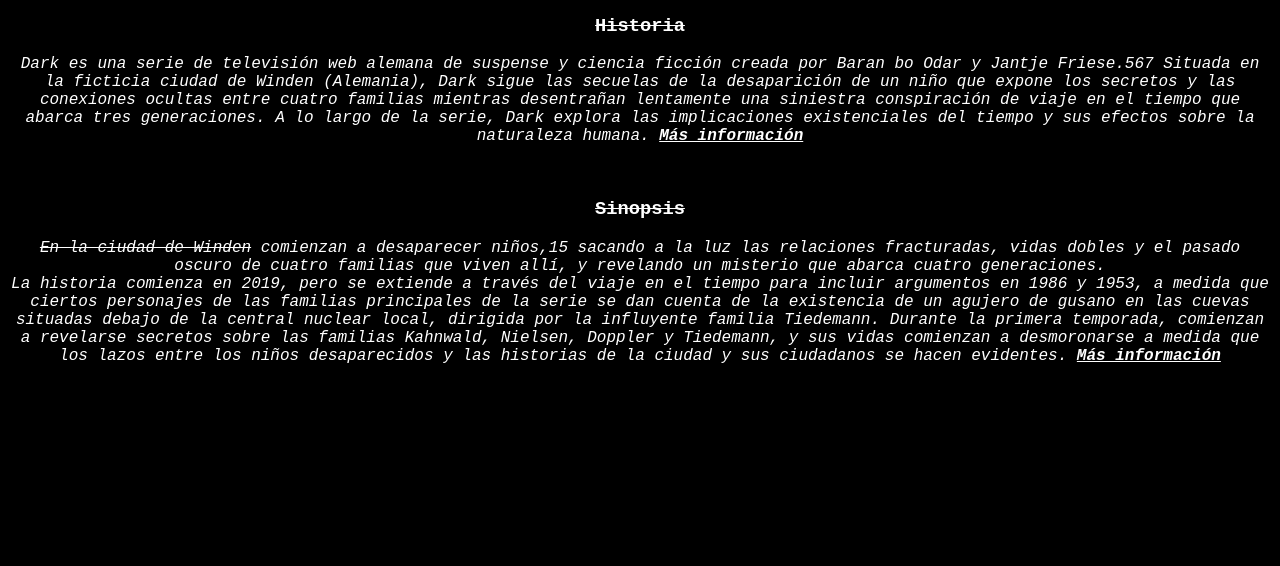
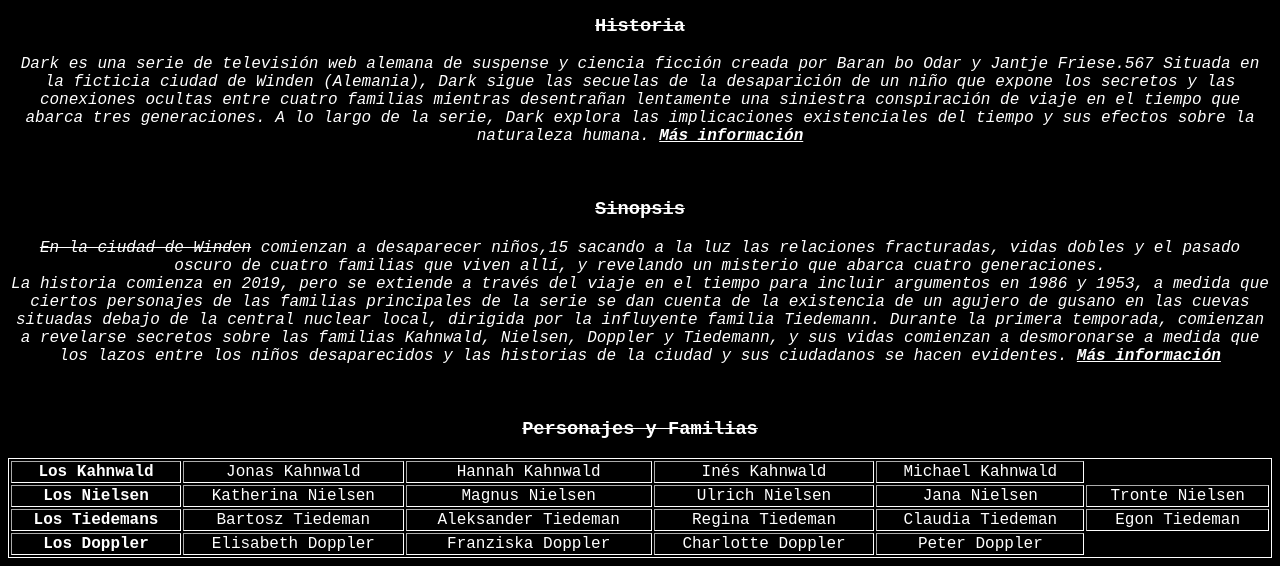
Before and after one commit to gsandova03/taller_git_html, a plain HTML site: page index.html in a window 1280 px wide. Shown: the part 861-1427 px from the top of the page. Before the commit the page ends 1242 px from the top, so only its background shows below. Drawn offline with Linux system fonts and the light colour scheme.

Commit message:
Cuarto commit, se agrego una tabla con los personajes de la serie y se usa la etiqueta table

```diff
--- a/index.html
+++ b/index.html
@@ -56,7 +56,46 @@
             <a href="https://www.google.com" target="blank"><strong>M&aacute;s informaci&oacute;n</strong></a>
         </i>
         </p>
+        <br>
 
+        <h3><b><del>Personajes y Familias</del></b></h3>
+
+        <table border="" style="width: 100%; text-align: center; border: 1px solid white;">
+
+            <tr>
+                <th>Los Kahnwald</th>
+                <td>Jonas Kahnwald</td>
+                <td>Hannah Kahnwald</td>
+                <td>In&eacute;s Kahnwald</td>
+                <td>Michael Kahnwald</td>
+            </tr>
+
+            <tr>
+                <th>Los Nielsen</th>
+                <td>Katherina Nielsen</td>
+                <td>Magnus Nielsen</td>
+                <td>Ulrich Nielsen</td>
+                <td>Jana Nielsen</td>
+                <td>Tronte Nielsen</td>
+            </tr>
+
+            <tr>
+                <th>Los Tiedemans</th>
+                <td>Bartosz Tiedeman</td>
+                <td>Aleksander Tiedeman</td>
+                <td>Regina Tiedeman</td>
+                <td>Claudia Tiedeman</td>
+                <td>Egon Tiedeman</td>
+            </tr>
+
+            <tr>
+                <th>Los Doppler</th>
+                <td>Elisabeth Doppler</td>
+                <td>Franziska Doppler</td>
+                <td>Charlotte Doppler</td>
+                <td>Peter Doppler</td>
+            </tr>
+        </table>
 
     </body>
 </html>
```
